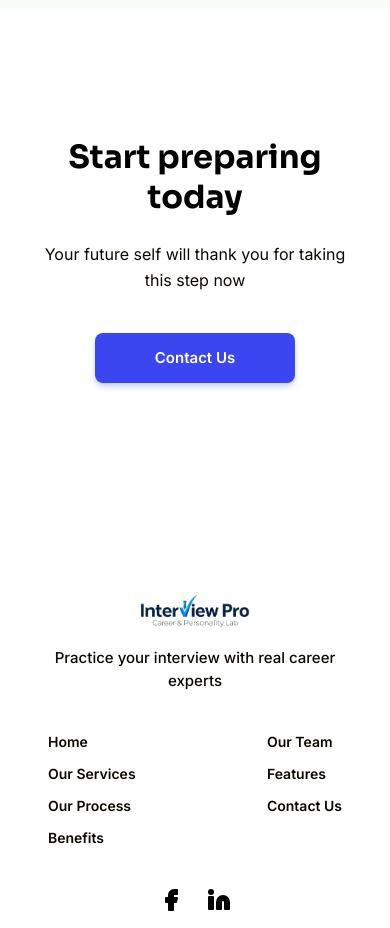
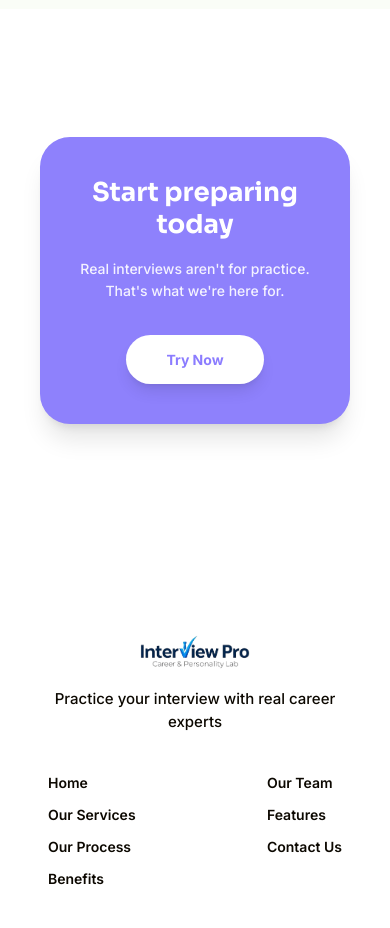
Before and after one commit to chamithsandeepa/InterviewPro, a Next.js app: page / in a window 390 px wide. Shown: the part 7120-8048 px from the top of the page. Built offline with nearby package versions, Linux system fonts and the light colour scheme.

Commit message:
refactor CTA component for improved mobile styling and updated messaging

```diff
--- a/components/CTA.tsx
+++ b/components/CTA.tsx
@@ -73,31 +73,32 @@
         </div>
 
         {/* MOBILE VIEW */}
-        <div className="block lg:hidden text-center">
+        <div className="block lg:hidden text-center px-4">
           <motion.div
+            className="bg-[#8E81FC] rounded-[30px] p-10 shadow-xl"
             initial={{ opacity: 0, y: 30 }}
             whileInView={{ opacity: 1, y: 0 }}
             viewport={{ once: true }}
             transition={{ duration: 0.6 }}
           >
             {/* Heading */}
-            <h2 className="font-sora text-[32px] font-bold text-black leading-tight">
+            <h2 className="font-sora text-[26px] font-bold text-white leading-tight">
               Start preparing today
             </h2>
 
             {/* Subtext */}
-            <p className="mt-6 text-[#0C0801] text-[16px] leading-relaxed px-4">
-              Your future self will thank you for taking this step now
+            <p className="mt-4 text-white/90 text-[14px] leading-relaxed font-medium">
+              Real interviews aren&apos;t for practice. That&apos;s what we&apos;re here for.
             </p>
 
             {/* Button */}
-            <div className="mt-10 flex justify-center">
+            <div className="mt-8 flex justify-center">
               <motion.a
                 href="tel:+94701134650"
-                className="rounded-lg bg-[#3B46F1] px-12 py-3.5 text-[15px] font-semibold text-white shadow-md shadow-indigo-200 w-full max-w-[200px]"
+                className="rounded-full bg-white px-10 py-3.5 text-[14px] font-bold text-[#8B7CFF] shadow-lg w-fit"
                 whileTap={{ scale: 0.95 }}
               >
-                Contact Us
+                Try Now
               </motion.a>
             </div>
           </motion.div>
```
